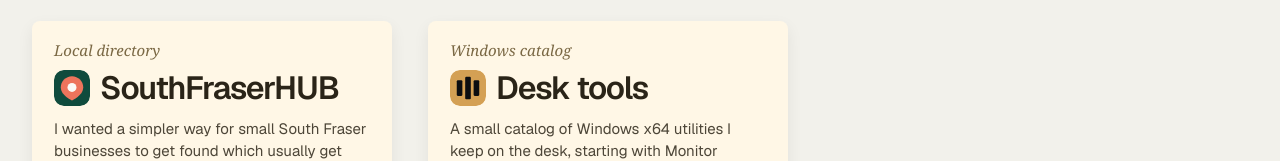
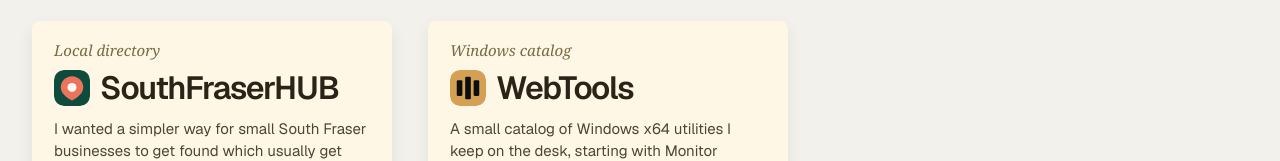
Before and after one commit to ajadversalo/ajshub, a Next.js app: page /beyond-work in a window 1280 px wide. Shown: the part 275-436 px from the top of the page. Built offline with nearby package versions, Linux system fonts and the light colour scheme.

Commit message:
Update project title from "Desk tools" to "WebTools" in portfolio data for improved clarity and consistency.

```diff
--- a/app/data/portfolio.ts
+++ b/app/data/portfolio.ts
@@ -22,7 +22,7 @@
     database: "Cloudflare D1",
   },
   {
-    title: "Desk tools",
+    title: "WebTools",
     kind: "Windows catalog",
     logo: "/webtools-logo.svg",
     summary:
```
